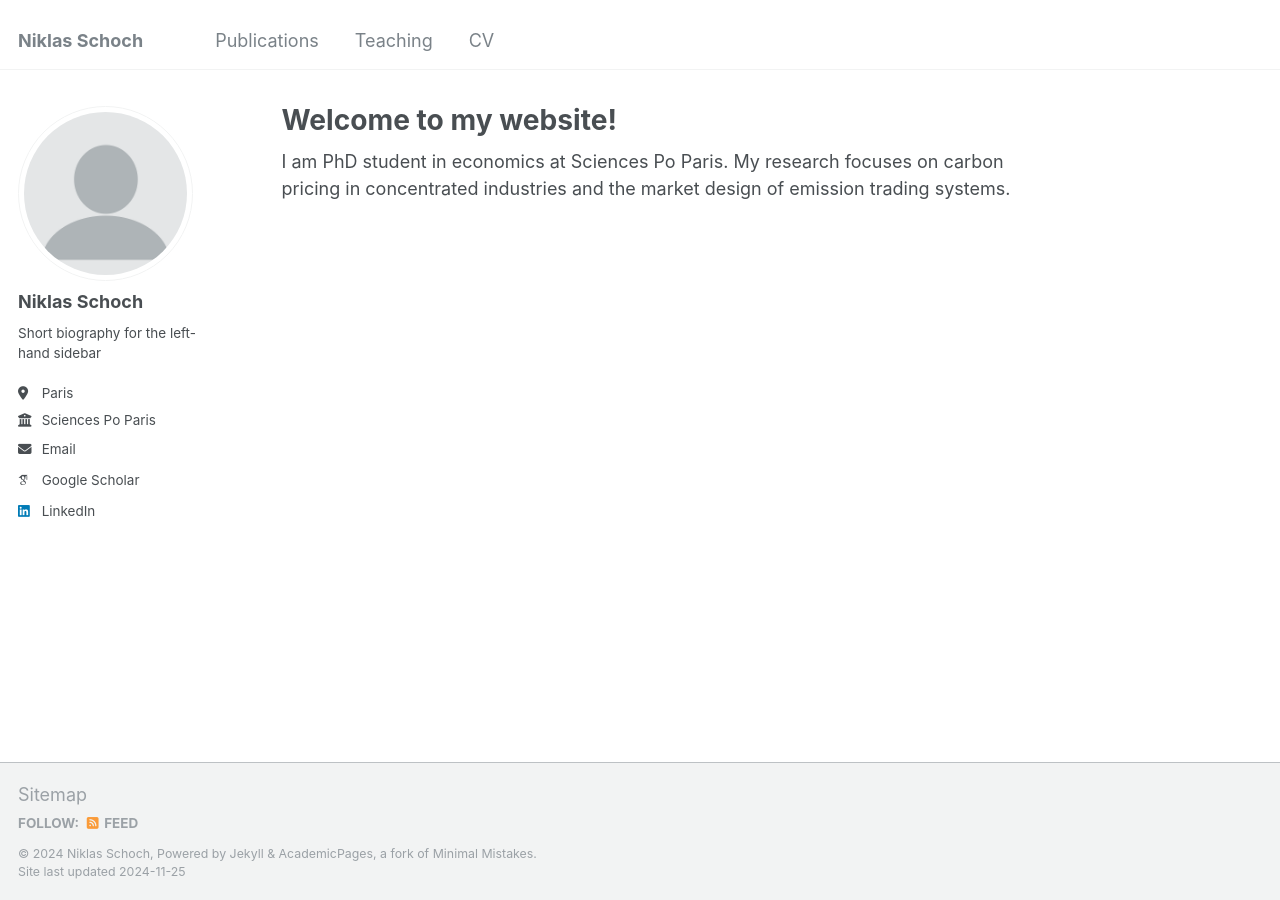
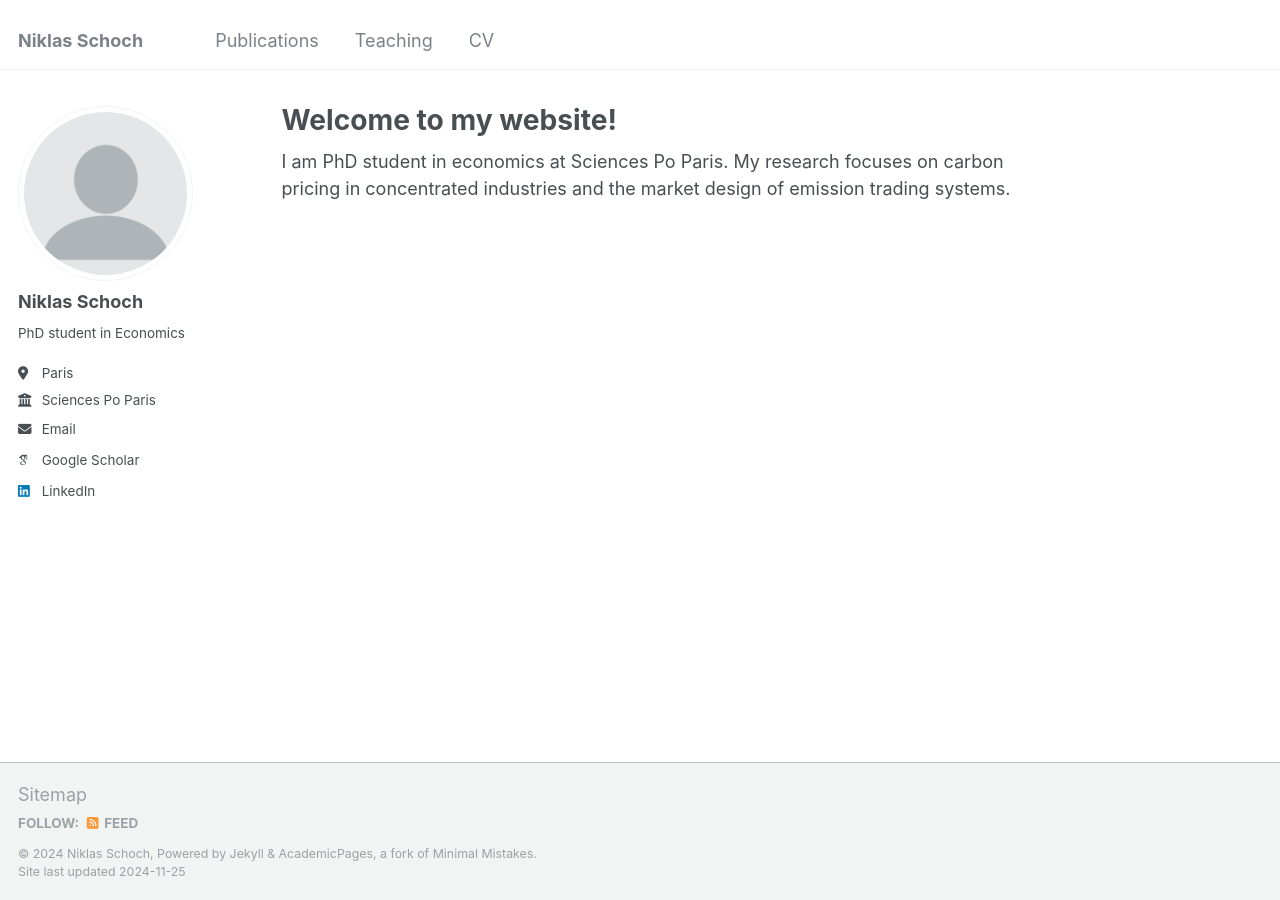
Before and after one commit to niklasschoch/niklasschoch.github.io, a Jekyll site: the page built from _pages/about.md, in a window 1280 px wide. Built offline with Jekyll 4.4.1, drawn with Linux system fonts in a browser that asks for light colours; some web fonts are replaced.

Commit message:
Update _config.yml

```diff
--- a/_config.yml
+++ b/_config.yml
@@ -12,9 +12,9 @@ title                    : "Niklas Schoch"
 title_separator          : "-"
 name                     : &name "Niklas Schoch"
 description              : &description "PhD student in Economics"
-url                      : https://academicpages.github.io # the base hostname & protocol for your site e.g. "https://[your GitHub username].github.io"
+url                      : https://niklasschoch.github.io
 baseurl                  : "" # the subpath of your site, e.g. "/blog"
-repository               : "academicpages/academicpages.github.io"
+repository               : "niklasschoch/niklasschoch.github.io"
 
 # Site Author - The following control what appear as part of the author content on the side bar.
 #               If a field is blank the icon and link will not appear, otherwise it will be shown.
@@ -23,7 +23,7 @@ author:
   # Biographic information
   avatar           : "Profile.png"
   name             : "Niklas Schoch"
-  bio              : "Short biography for the left-hand sidebar"
+  bio              : "PhD student in Economics"
   location         : "Paris"
   employer         : "Sciences Po Paris"
   uri              : # URL
```
